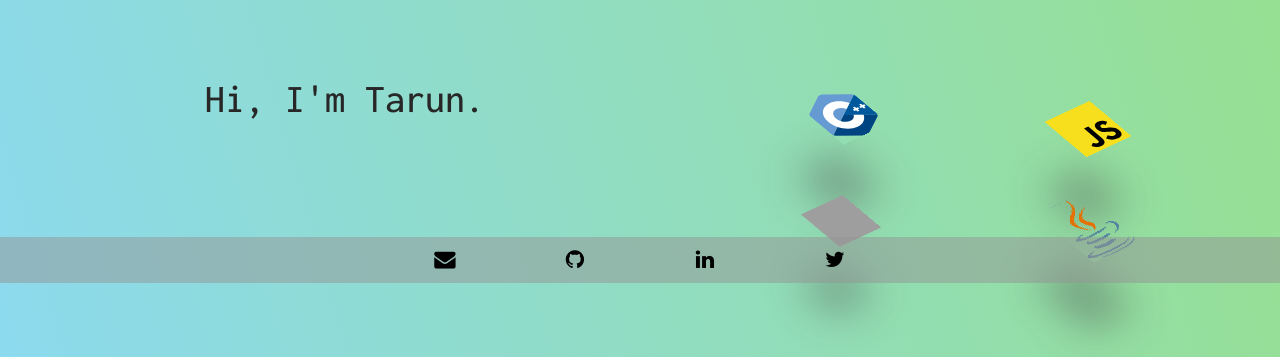
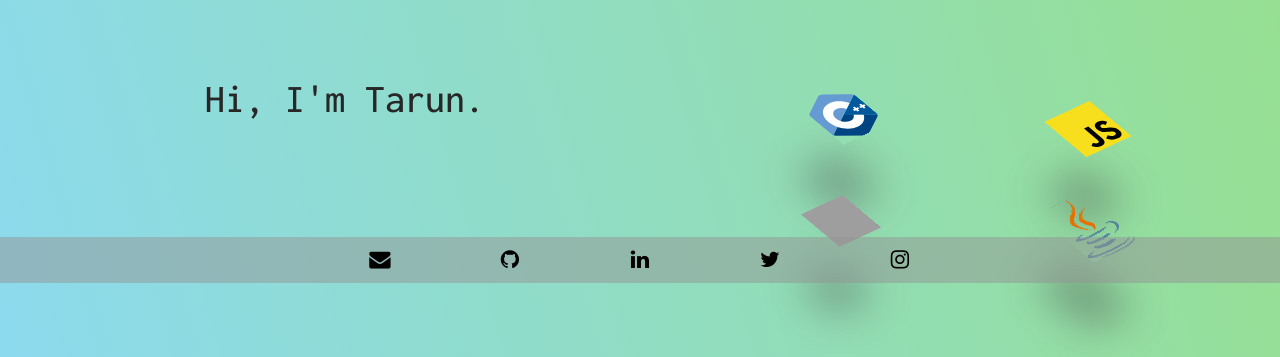
Before and after one commit to tarun010/tarun010.pythonanywhere.com, a Flask app: page / in a window 1280 px wide. Shown: the part 517-874 px from the top of the page. Run offline with Flask 2, Linux system fonts and the light colour scheme; data that the repository does not hold is empty; parts of the project's set-up code (start-up, migrations or seed data) failed here and were passed over; some libraries are stand-ins or nearby versions; grey boxes are pictures that could not be loaded.

Commit message:
added instagram icon in footer

```diff
--- a/templates/layout.html
+++ b/templates/layout.html
@@ -40,6 +40,7 @@
                 <a href="https://github.com/tarun010" class="fa fa-github fa-lg"></a>
                 <a href="https://www.linkedin.com/in/tarun-s-93b527207/" class="fa fa-linkedin fa-lg"></a>
                 <a href="https://twitter.com/_tarun010" class="fa fa-twitter fa-lg"></a>
+                <a href="https://www.instagram.com/_tarun.010/" class="fa fa-instagram fa-lg"></a>
             </div>
         </section>
     </body>
```
